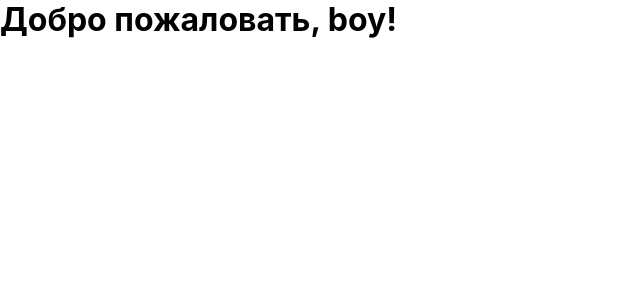
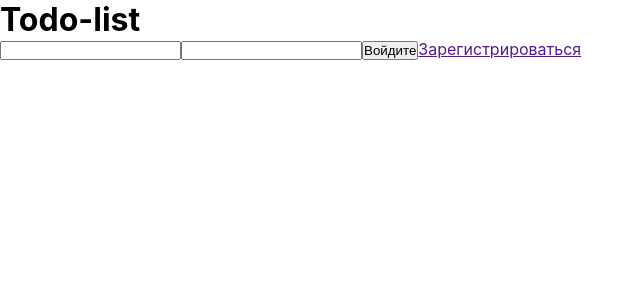
Before and after one commit to Terentiy01/notes-with-auth, a React (Create React App) app: page / in a window 1280 px wide. Shown: the top 300 px of the page, without its empty margins (0-643 px from the left). Built offline with nearby package versions, Linux system fonts and the light colour scheme.

Commit message:
wrapped project in browser router

```diff
--- a/package.json
+++ b/package.json
@@ -9,6 +9,7 @@
     "firebase": "^9.15.0",
     "react": "^18.2.0",
     "react-dom": "^18.2.0",
+    "react-router-dom": "^6.6.1",
     "react-scripts": "5.0.1",
     "web-vitals": "^2.1.4"
   },
--- a/src/App.js
+++ b/src/App.js
@@ -1,10 +1,17 @@
 import React from 'react'
 import Welcome from './components/Welcome'
+import { BrowserRouter, Routes, Route } from 'react-router-dom'
+import Homepage from './components/Homepage'
 
 function App() {
   return (
-    <div>
-      <Welcome />
+    <div className="app">
+      <BrowserRouter>
+        <Routes>
+          <Route path="/" element={<Welcome />} />
+          <Route path="/homepage" element={<Homepage />} />
+        </Routes>
+      </BrowserRouter>
     </div>
   )
 }
--- a/src/components/Homepage.js
+++ b/src/components/Homepage.js
@@ -1,7 +1,11 @@
 import React from 'react'
 
 function Homepage() {
-  return <div>Homepage</div>
+  return (
+    <div>
+      <h1>test</h1>
+    </div>
+  )
 }
 
 export default Homepage
--- a/src/components/Welcome.js
+++ b/src/components/Welcome.js
@@ -2,8 +2,14 @@ import React from 'react'
 
 function Welcome() {
   return (
-    <div>
-      <h1>Добро пожаловать, boy!</h1>
+    <div className="welcome">
+      <h1>Todo-list</h1>
+      <div className="login-container">
+        <input type="email" />
+        <input type="password" />
+        <button>Войдите</button>
+        <a href="">Зарегистрироваться</a>
+      </div>
     </div>
   )
 }
```
Also changed, not shown: 1 other file (tests, documents, lock files or other folders).
